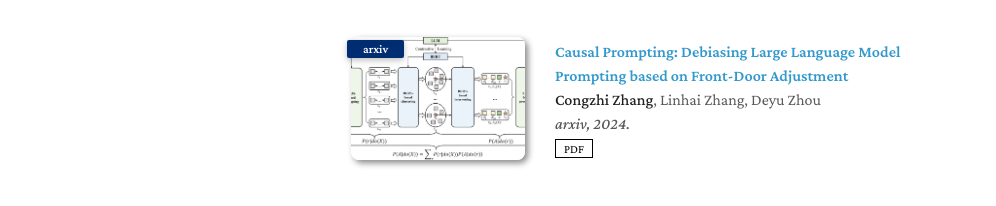
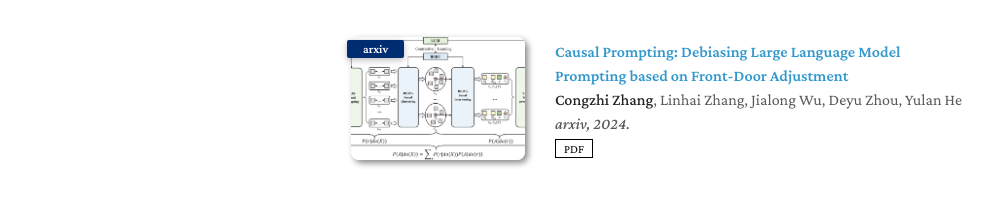
Before and after one commit to zcccccz/zcccccz.github.io, a Jekyll site: the page built from index.md, in a window 1280 px wide and 970 px high. Shown: the part 676-882 px from the top of the window, without its empty margins (139-1135 px from the left). Built offline with Jekyll 4.4.1, drawn with Linux system fonts in a browser that asks for light colours; nearby versions of some CDN libraries; a style sheet for code colours, icons or effects is not loaded; our own code applies the rules of GitHub Pages for plain Markdown files.

Commit message:
update pub

```diff
--- a/_data/publications.yml
+++ b/_data/publications.yml
@@ -23,7 +23,7 @@ main:
     image: ./assets/img/framework.svg
 
   - title: "Causal Prompting: Debiasing Large Language Model Prompting based on Front-Door Adjustment"
-    authors: <strong>Congzhi Zhang</strong>, Linhai Zhang, Deyu Zhou
+    authors: <strong>Congzhi Zhang</strong>, Linhai Zhang, Jialong Wu, Deyu Zhou, Yulan He
     conference_short: arxiv
     conference: arxiv, 2024.
     pdf: https://arxiv.org/pdf/2403.02738.pdf
```
